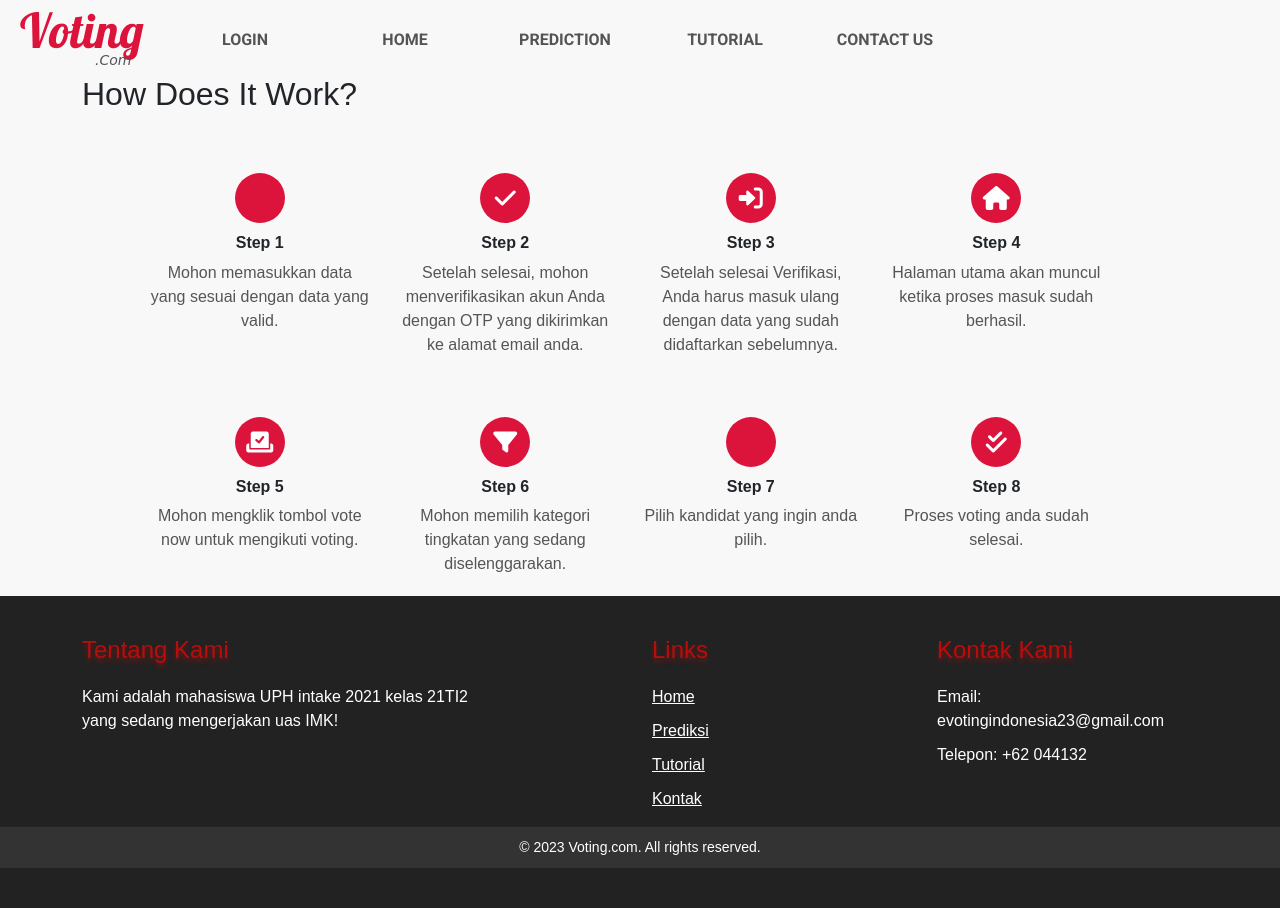
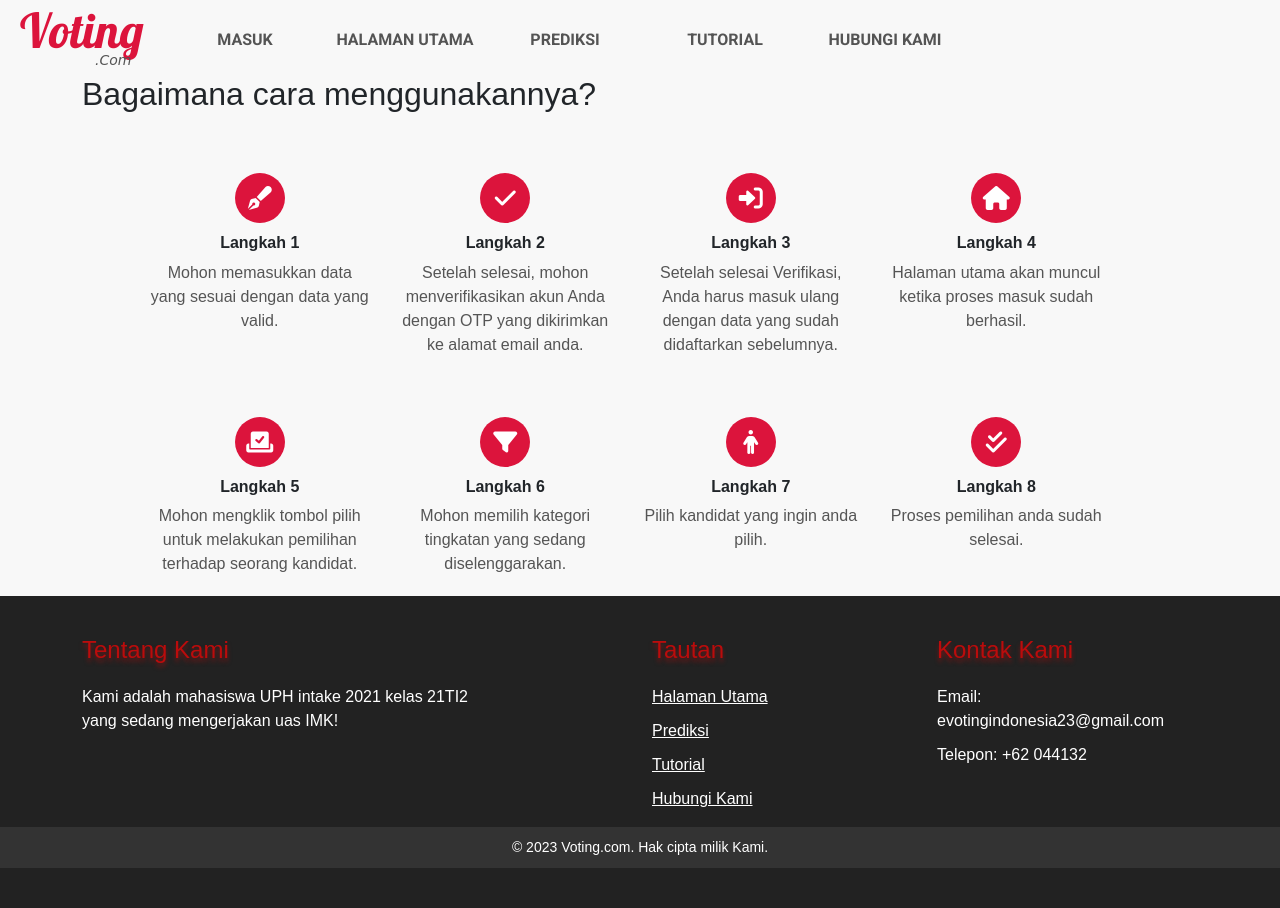
Before and after one commit to glhaeun/Votingdotcom, a PHP site: page /user/tutorial.php in a window 1280 px wide. Run offline with PHP 8.4, Linux system fonts and the light colour scheme; some libraries are stand-ins or nearby versions; some web fonts are replaced.

Commit message:
bagian user harusnya uda indo semua

```diff
--- a/admin_component/php/connect.php
+++ b/admin_component/php/connect.php
@@ -1,5 +1,5 @@
 <?php
-    $db_name = 'mysql:host=localhost:3307;dbname=imk';
+    $db_name = 'mysql:host=localhost:3306;dbname=imk2';
     $username = 'root';
     $password = '';
     $connect = new PDO($db_name, $username, $password);
--- a/component/php/connect.php
+++ b/component/php/connect.php
@@ -1,5 +1,5 @@
 <?php
-    $db_name = 'mysql:host=localhost:3307;dbname=imk';
+    $db_name = 'mysql:host=localhost:3306;dbname=imk2';
     $username = 'root';
     $password = '';
     $connect = new PDO($db_name, $username, $password);
--- a/component/php/footer.php
+++ b/component/php/footer.php
@@ -6,12 +6,12 @@
                 <p>Kami adalah mahasiswa UPH intake 2021 kelas 21TI2 <br>yang sedang mengerjakan uas IMK!</p>
             </div>
             <div class="col-md-3">
-                <h4>Links</h4>
+                <h4>Tautan</h4>
                 <ul>
-                    <li><a href="landing.php">Home</a></li>
+                    <li><a href="landing.php">Halaman Utama</a></li>
                     <li><a href="prediction.php">Prediksi</a></li>
                     <li><a href="tutorial.php">Tutorial</a></li>
-                    <li><a href="contact_us.php">Kontak</a></li>
+                    <li><a href="contact_us.php">Hubungi Kami</a></li>
 
                 </ul>
             </div>
@@ -24,7 +24,7 @@
     </div>
     <div class="bottom-bar">
         <div class="container">
-            <p>&copy; 2023 Voting.com. All rights reserved.</p>
+            <p>&copy; 2023 Voting.com. Hak cipta milik Kami.</p>
         </div>
     </div>
 </footer>
--- a/component/php/navbar.php
+++ b/component/php/navbar.php
@@ -53,7 +53,7 @@
                 <?php
                     if (empty($user_id)) {
                         ?>
-                        <a href="login.php" style="text-decoration: none;"><div class="nav-item">LOGIN</div></a>
+                        <a href="login.php" style="text-decoration: none;"><div class="nav-item">MASUK</div></a>
                         <?php
                     }
                     else {
@@ -64,21 +64,21 @@
                     ?>
                     </div>
                     <div class="nav-menu">
-                        <a href="landing.php" style="text-decoration: none;"><div class="nav-item">HOME</div></a>
+                        <a href="landing.php" style="text-decoration: none;"><div class="nav-item">HALAMAN UTAMA</div></a>
                     </div>
                     <div class="nav-menu">
-                        <a href="prediction.php" style="text-decoration: none;"><div class="nav-item">PREDICTION</div></a>
+                        <a href="prediction.php" style="text-decoration: none;"><div class="nav-item">PREDIKSI</div></a>
                     </div>
                     <div class="nav-menu">
                     <a href="tutorial.php" style="text-decoration: none;"><div class="nav-item">TUTORIAL</div></a>
                     </div>
                     <div class="nav-menu">
-                        <a href="contact_us.php" style="text-decoration: none;"><div class="nav-item">CONTACT US</div></a>
+                        <a href="contact_us.php" style="text-decoration: none;"><div class="nav-item">HUBUNGI KAMI</div></a>
                     </div>
                     <?php
                     if (!empty($user_id)) {
                         ?>
-                        <div class="nav-item"><a href="landing.php?logout=<?=$user_id?>" style="text-decoration: none;">LOGOUT</a></div>
+                        <div class="nav-item"><a href="landing.php?logout=<?=$user_id?>" style="text-decoration: none;">KELUAR</a></div>
                         <?php
                     }
                     else {
--- a/user/change_password.php
+++ b/user/change_password.php
@@ -2,7 +2,7 @@
 <head>
     <meta charset="UTF-8">
     <meta name="viewport" content="width=device-width, initial-scale=1.0">
-    <title>Document</title>
+    <title>Voting.com</title>
     <?php include "../component/php/head.php";?>
     <link rel="stylesheet" href="../component/style/login.css">
 
@@ -53,7 +53,7 @@
                 <script>
                 swal({
                     title: "Gagal!",
-                    text: "NIK/Password Anda Salah",
+                    text: "NIK/Kata Kunci Anda salah",
                     icon: "error",
 
                 });
--- a/user/forgot_password.php
+++ b/user/forgot_password.php
@@ -2,7 +2,7 @@
 <head>
     <meta charset="UTF-8">
     <meta name="viewport" content="width=device-width, initial-scale=1.0">
-    <title>Document</title>
+    <title>Voting.com</title>
     <?php include "../component/php/head.php";?>
     <link rel="stylesheet" href="../component/style/styleForgotPassword.css">
 </head>
--- a/user/login.php
+++ b/user/login.php
@@ -2,7 +2,7 @@
 <head>
     <meta charset="UTF-8">
     <meta name="viewport" content="width=device-width, initial-scale=1.0">
-    <title>Document</title>
+    <title>Voting.com</title>
     <?php include "../component/php/head.php";?>
     <link rel="stylesheet" href="../component/style/login.css">
 
--- a/user/prediction.php
+++ b/user/prediction.php
@@ -1,7 +1,7 @@
 <!DOCTYPE html>
 <html lang="en">
 <head>
-    <title>Welcome to Voting.com</title>
+    <title>Voting.com</title>
     <?php require_once("../component/php/head.php"); ?>
     <link rel="stylesheet" href="../component/style/stylePrediction.css">
     <script src="https://cdn.jsdelivr.net/npm/chart.js"></script>
@@ -38,7 +38,7 @@
 
     <div class="section2" id="section2">
         <div class="container">
-            <h2>Prediksi Voting</h2>
+            <h2>Prediksi Hasil Pemungutan Suara</h2>
             <p class="subtitle">Lihat prediksi terbaru untuk pemilihan yang akan datang:</p>
             <form action="" method="post">
                 <select id="prevote" class="form-control" name="prevote" onchange="this.form.submit()">
--- a/user/tutorial.php
+++ b/user/tutorial.php
@@ -9,31 +9,31 @@
 
 <body>
   <div id="tutorial" class="container">
-    <h1>How Does It Work?</h1>
+    <h1>Bagaimana cara menggunakannya?</h1>
 
     <div class="steps-container">
     <div class="row">
         <div class="step">
-          <div class="step-icon"><i class="fas fa-regular fa-file-pen"></i></div>
-          <h2 class="step-title">Step 1</h2>
+          <div class="step-icon"><i class="fas fa-light fa-pen-fancy"></i></div>
+          <h2 class="step-title">Langkah 1</h2>
           <p class="step-description">Mohon memasukkan data yang sesuai dengan data yang valid.</p>
         </div>
 
         <div class="step">
           <div class="step-icon"><i class="fas fa-solid fa-check"></i></i></div>
-          <h2 class="step-title">Step 2</h2>
+          <h2 class="step-title">Langkah 2</h2>
           <p class="step-description">Setelah selesai, mohon menverifikasikan akun Anda dengan OTP yang dikirimkan ke alamat email anda.</p>
         </div>
 
         <div class="step">
           <div class="step-icon"><i class="fas fa-solid fa-right-to-bracket"></i></div>
-          <h2 class="step-title">Step 3</h2>
+          <h2 class="step-title">Langkah 3</h2>
           <p class="step-description">Setelah selesai Verifikasi, Anda harus masuk ulang dengan data yang sudah didaftarkan sebelumnya.</p>
         </div>
 
         <div class="step">
           <div class="step-icon"><i class="fas fa-solid fa-house"></i></div>
-          <h2 class="step-title">Step 4</h2>
+          <h2 class="step-title">Langkah 4</h2>
           <p class="step-description">Halaman utama akan muncul ketika proses masuk sudah berhasil.</p>
         </div>
       </div>
@@ -41,26 +41,26 @@
       <div class="row">
         <div class="step">
           <div class="step-icon"><i class="fas fa-solid fa-check-to-slot"></i></div>
-          <h2 class="step-title">Step 5</h2>
-          <p class="step-description">Mohon mengklik tombol vote now untuk mengikuti voting.</p>
+          <h2 class="step-title">Langkah 5</h2>
+          <p class="step-description">Mohon mengklik tombol pilih untuk melakukan pemilihan terhadap seorang kandidat.</p>
         </div>
 
         <div class="step">
           <div class="step-icon"><i class="fas fa-sharp fa-solid fa-filter"></i></div>
-          <h2 class="step-title">Step 6</h2>
+          <h2 class="step-title">Langkah 6</h2>
           <p class="step-description">Mohon memilih kategori tingkatan yang sedang diselenggarakan.</p>
         </div>
 
         <div class="step">
-          <div class="step-icon"><i class="fas fa-solid fa-people-group"></i></div>
-          <h2 class="step-title">Step 7</h2>
+          <div class="step-icon"><i class="fas fa-solid fa-person"></i></div>
+          <h2 class="step-title">Langkah 7</h2>
           <p class="step-description">Pilih kandidat yang ingin anda pilih. </p>
         </div>
 
         <div class="step">
           <div class="step-icon"><i class="fas fa-sharp fa-solid fa-check-double"></i></div>
-          <h2 class="step-title">Step 8</h2>
-          <p class="step-description">Proses voting anda sudah selesai.</p>
+          <h2 class="step-title">Langkah 8</h2>
+          <p class="step-description">Proses pemilihan anda sudah selesai.</p>
         </div>
       </div>
     </div>
```
Also changed, not shown: user/OTP.php (+6 -6 lines), user/contact_us.php (+8 -8 lines), user/landing.php (+11 -11 lines), user/profile.php (+8 -8 lines), user/vote.php (+4 -4 lines).
